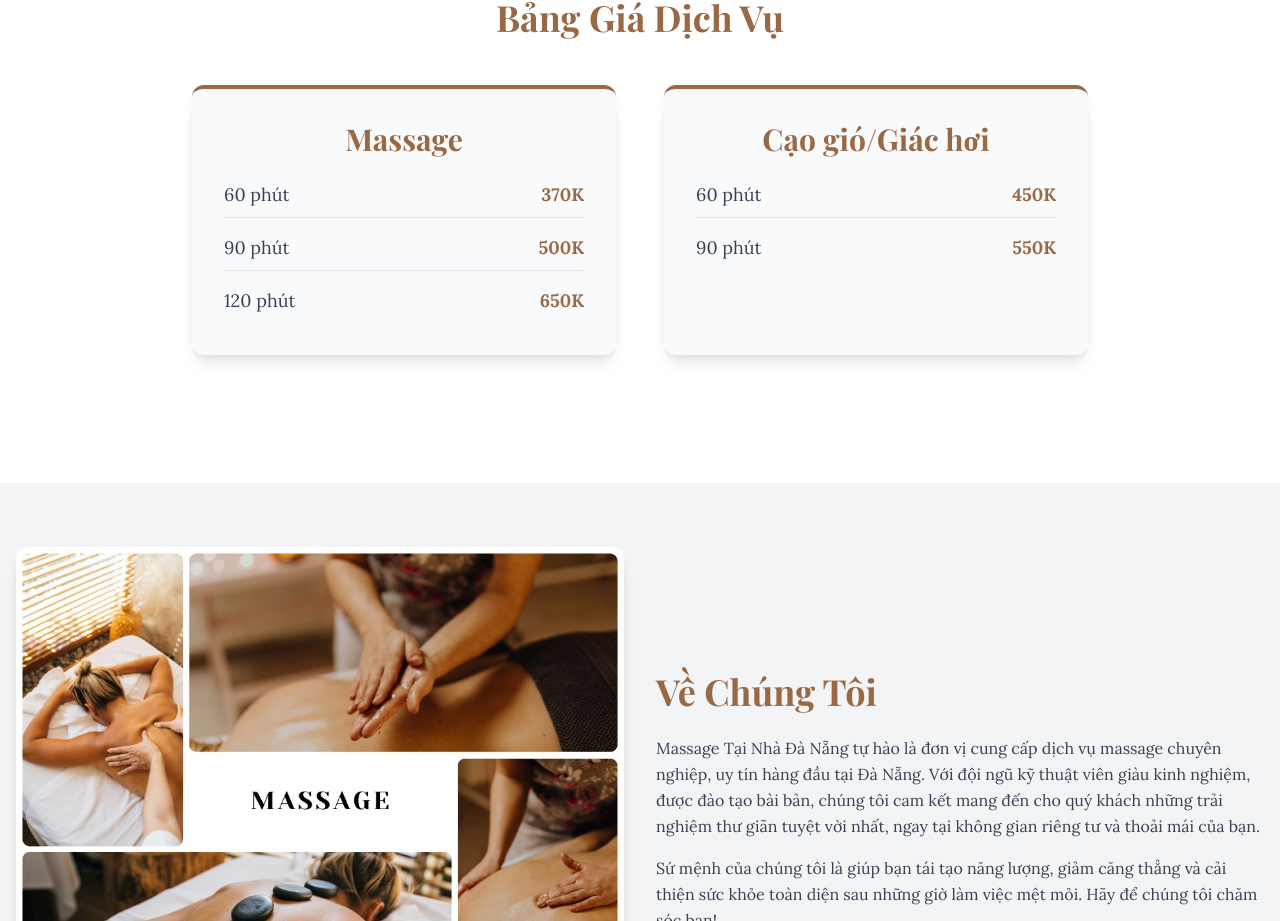
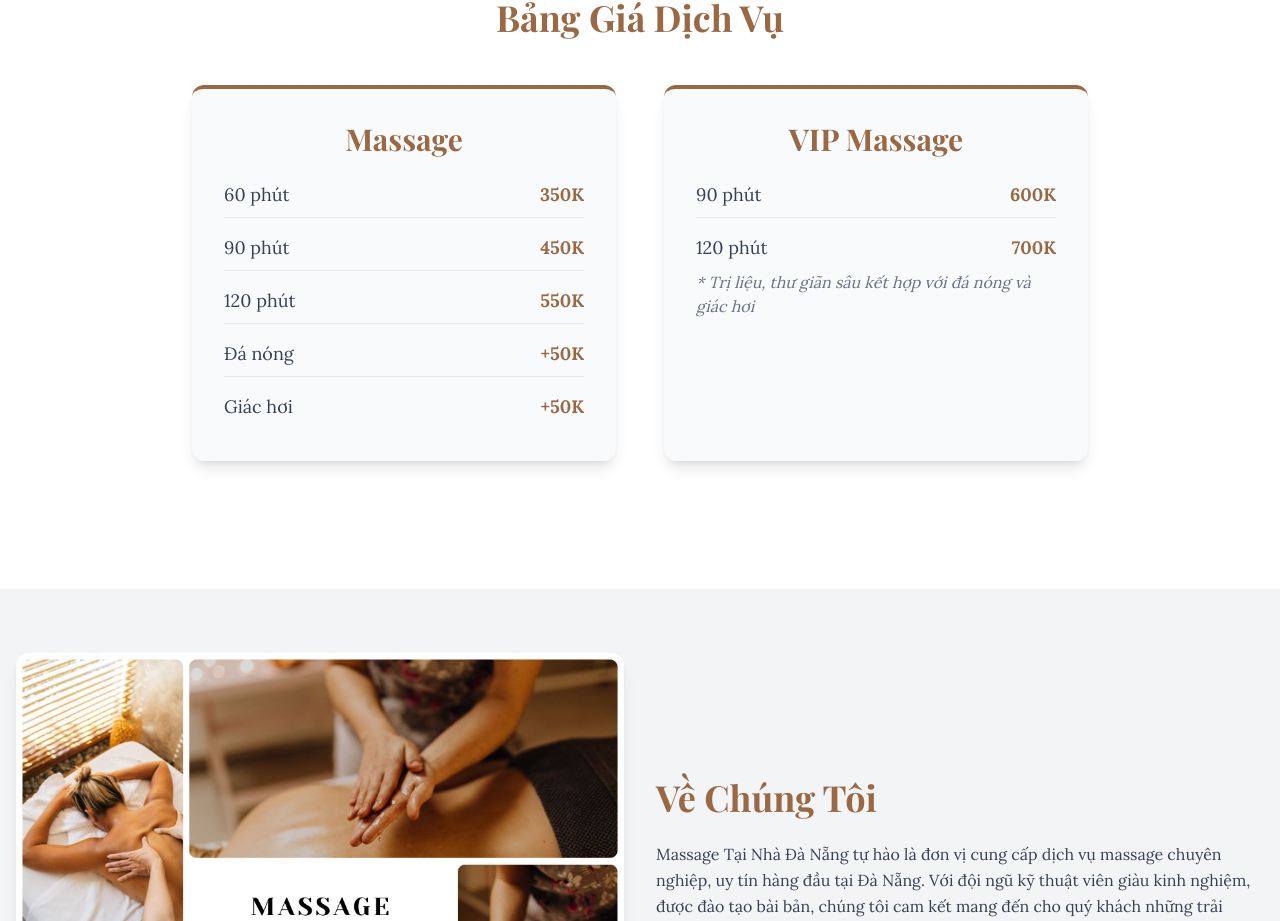
Before and after one commit to Meta-Next-Gen/massageindanang, a Nuxt app: page / in a window 1280 px wide. Shown: the part 1719-2640 px from the top of the page. Built offline with nearby package versions, Linux system fonts and the light colour scheme; what tailwindcss-animated would draw is missing.

Commit message:
Fix price

```diff
--- a/app/pages/index.vue
+++ b/app/pages/index.vue
@@ -115,31 +115,40 @@
             <ul class="space-y-4 text-lg text-gray-700">
               <li class="flex justify-between items-center pb-2 border-b border-gray-200 last:border-b-0">
                 <span>60 phút</span>
-                <span class="font-semibold text-primary">370K</span>
+                <span class="font-semibold text-primary">350K</span>
               </li>
               <li class="flex justify-between items-center pb-2 border-b border-gray-200 last:border-b-0">
                 <span>90 phút</span>
-                <span class="font-semibold text-primary">500K</span>
+                <span class="font-semibold text-primary">450K</span>
               </li>
               <li class="flex justify-between items-center pb-2 border-b border-gray-200 last:border-b-0">
                 <span>120 phút</span>
-                <span class="font-semibold text-primary">650K</span>
+                <span class="font-semibold text-primary">550K</span>
+              </li>
+              <li class="flex justify-between items-center pb-2 border-b border-gray-200 last:border-b-0">
+                <span>Đá nóng</span>
+                <span class="font-semibold text-primary">+50K</span>
+              </li>
+              <li class="flex justify-between items-center pb-2 border-b border-gray-200 last:border-b-0">
+                <span>Giác hơi</span>
+                <span class="font-semibold text-primary">+50K</span>
               </li>
             </ul>
           </div>
           <!-- Cạo gió/Giác hơi Pricing -->
           <div class="bg-gray-50 p-8 rounded-xl shadow-lg border-t-4 border-primary">
-            <h3 class="text-3xl font-bold text-primary mb-6 text-center">Cạo gió/Giác hơi</h3>
+            <h3 class="text-3xl font-bold text-primary mb-6 text-center">VIP Massage</h3>
             <ul class="space-y-4 text-lg text-gray-700">
               <li class="flex justify-between items-center pb-2 border-b border-gray-200 last:border-b-0">
-                <span>60 phút</span>
-                <span class="font-semibold text-primary">450K</span>
+                <span>90 phút</span>
+                <span class="font-semibold text-primary">600K</span>
               </li>
               <li class="flex justify-between items-center pb-2 border-b border-gray-200 last:border-b-0">
-                <span>90 phút</span>
-                <span class="font-semibold text-primary">550K</span>
+                <span>120 phút</span>
+                <span class="font-semibold text-primary">700K</span>
               </li>
             </ul>
+            <p class="text-gray-500 italic">* Trị liệu, thư giãn sâu kết hợp với đá nóng và giác hơi</p>
           </div>
         </div>
       </div>
```
